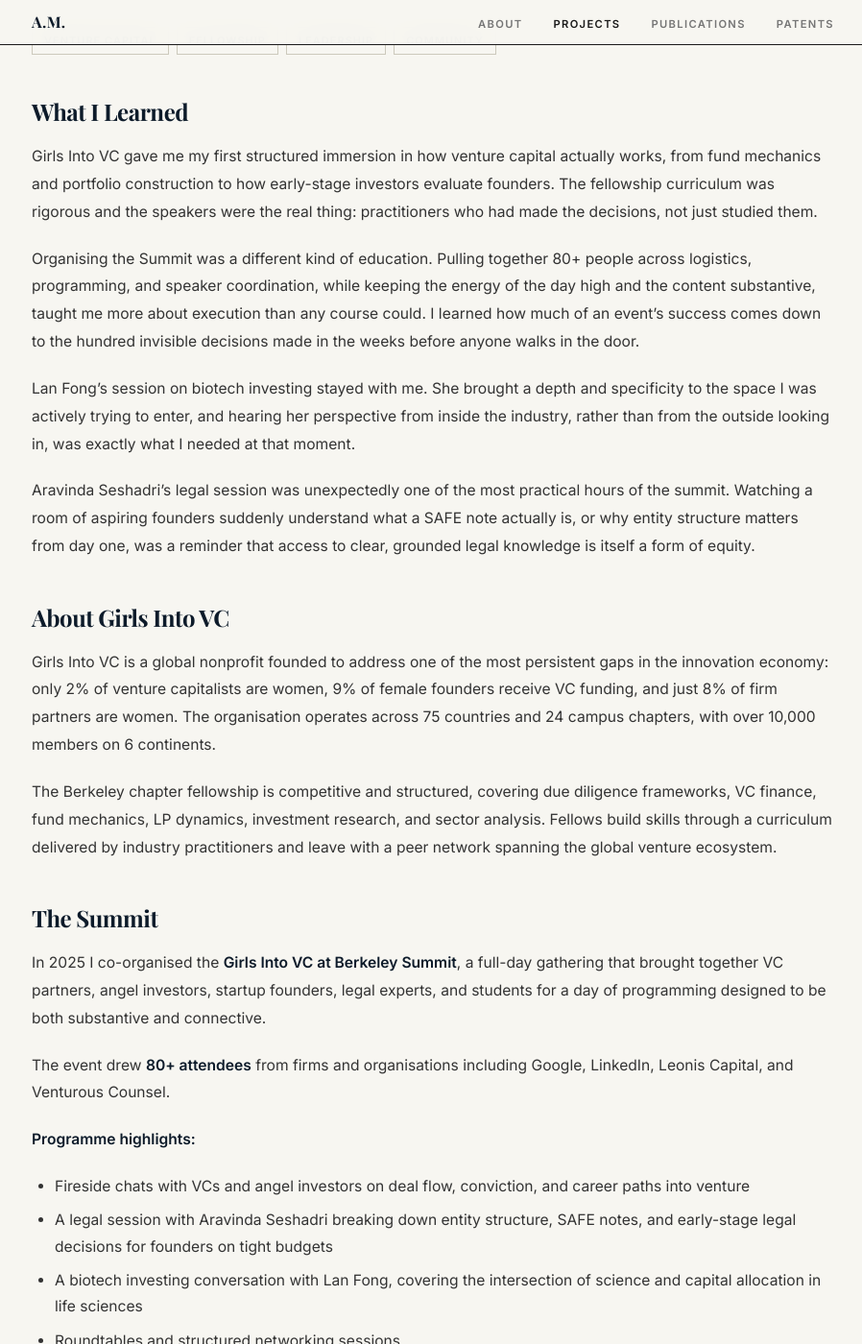
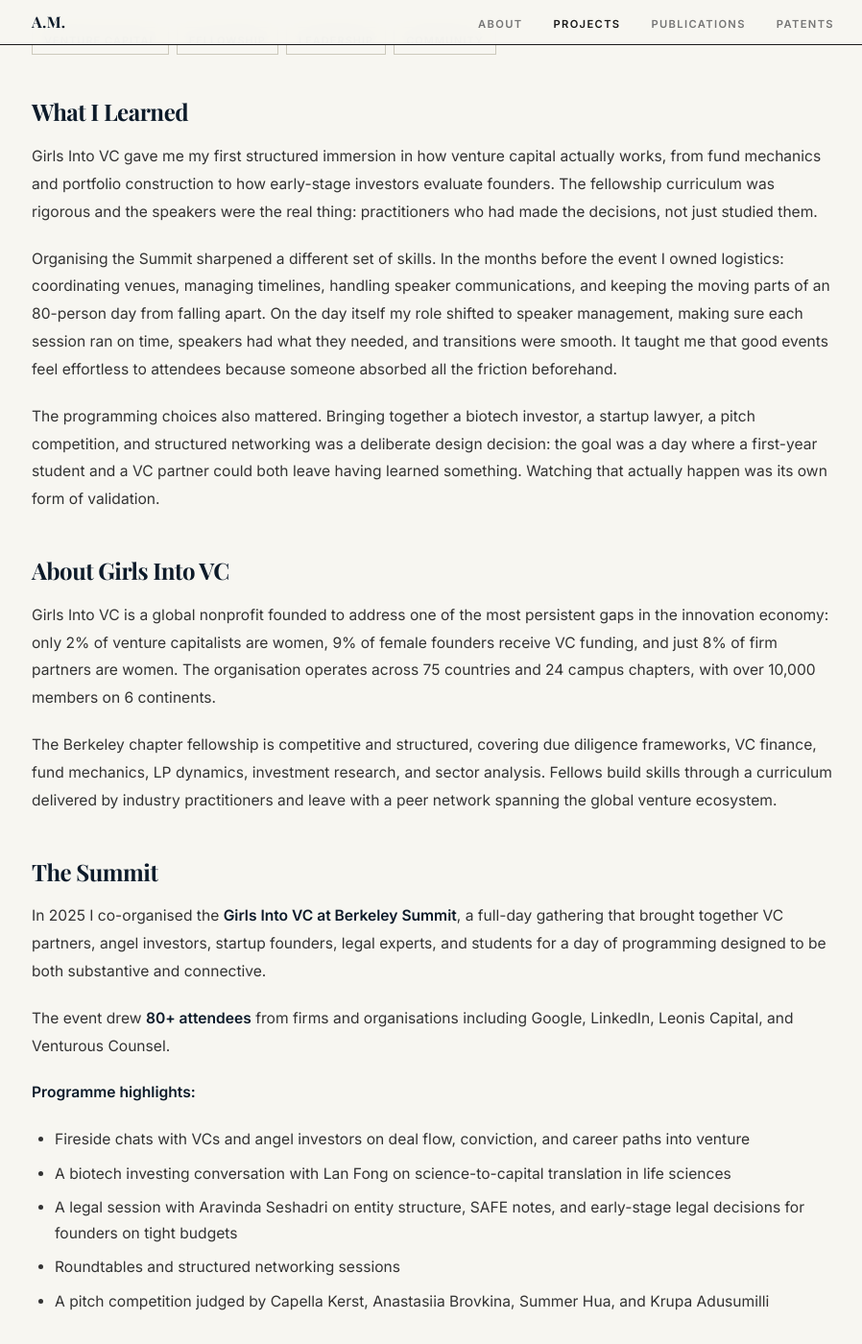
Before and after one commit to allimessinese/allimessinese.github.io, a Jekyll site: the page built from _projects/girls-into-vc-fellowship.md, in a window 1280 px wide and 1400 px high, scrolled down 644 px. Shown: the whole window at 96% size, without its empty margins (189-1087 px from the left). Built offline with Jekyll 4.4.1, drawn with Linux system fonts in a browser that asks for light colours; some web fonts are replaced; some of the changed text lies outside the part shown; grey boxes are pictures that could not be loaded.

Commit message:
Refine GIVC article: specific role, reframed speakers, second image
- Logistics pre-event + speaker management day-of explicitly named
- Lan Fong and Aravinda sections rewritten from organiser perspective
  (what the sessions delivered) not personal gratitude
- Fireside session photo added inline after programme list

Co-Authored-By: Claude Sonnet 4.6 <noreply@anthropic.com>

```diff
--- a/_projects/girls-into-vc-fellowship.md
+++ b/_projects/girls-into-vc-fellowship.md
@@ -21,11 +21,9 @@ links:
 
 Girls Into VC gave me my first structured immersion in how venture capital actually works, from fund mechanics and portfolio construction to how early-stage investors evaluate founders. The fellowship curriculum was rigorous and the speakers were the real thing: practitioners who had made the decisions, not just studied them.
 
-Organising the Summit was a different kind of education. Pulling together 80+ people across logistics, programming, and speaker coordination, while keeping the energy of the day high and the content substantive, taught me more about execution than any course could. I learned how much of an event's success comes down to the hundred invisible decisions made in the weeks before anyone walks in the door.
+Organising the Summit sharpened a different set of skills. In the months before the event I owned logistics: coordinating venues, managing timelines, handling speaker communications, and keeping the moving parts of an 80-person day from falling apart. On the day itself my role shifted to speaker management, making sure each session ran on time, speakers had what they needed, and transitions were smooth. It taught me that good events feel effortless to attendees because someone absorbed all the friction beforehand.
 
-Lan Fong's session on biotech investing stayed with me. She brought a depth and specificity to the space I was actively trying to enter, and hearing her perspective from inside the industry, rather than from the outside looking in, was exactly what I needed at that moment.
-
-Aravinda Seshadri's legal session was unexpectedly one of the most practical hours of the summit. Watching a room of aspiring founders suddenly understand what a SAFE note actually is, or why entity structure matters from day one, was a reminder that access to clear, grounded legal knowledge is itself a form of equity.
+The programming choices also mattered. Bringing together a biotech investor, a startup lawyer, a pitch competition, and structured networking was a deliberate design decision: the goal was a day where a first-year student and a VC partner could both leave having learned something. Watching that actually happen was its own form of validation.
 
 ## About Girls Into VC
 
@@ -42,15 +40,19 @@ The event drew **80+ attendees** from firms and organisations including Google,
 **Programme highlights:**
 
 - Fireside chats with VCs and angel investors on deal flow, conviction, and career paths into venture
-- A legal session with Aravinda Seshadri breaking down entity structure, SAFE notes, and early-stage legal decisions for founders on tight budgets
-- A biotech investing conversation with Lan Fong, covering the intersection of science and capital allocation in life sciences
+- A biotech investing conversation with Lan Fong on science-to-capital translation in life sciences
+- A legal session with Aravinda Seshadri on entity structure, SAFE notes, and early-stage legal decisions for founders on tight budgets
 - Roundtables and structured networking sessions
 - A pitch competition judged by Capella Kerst, Anastasiia Brovkina, Summer Hua, and Krupa Adusumilli
+
+![Fireside session at the Girls Into VC Summit](/assets/images/givc-fireside.jpg)
+
+Lan Fong's biotech investing session was one of the most technically grounded conversations of the day. She brought real specificity to how science becomes a fundable thesis, how biotech timelines shape portfolio construction, and what it actually takes to evaluate a life sciences deal. For a room with a range of backgrounds, that level of substance landed well.
+
+Aravinda Seshadri's legal session achieved something harder: making complex material immediately actionable. She broke down entity formation, SAFE structures, and early-stage legal decisions in plain language, and the room shifted noticeably as people moved from abstract awareness of these concepts to concrete understanding. That kind of clarity is what distinguishes a useful session from a good-sounding one.
 
 The day was built around a simple idea: that the conversations happening inside top VC firms should also be happening in rooms like this one.
 
 ## Community
 
 Girls Into VC runs on the energy of people who genuinely believe the funding gap is fixable and are willing to do the work to fix it. Being part of the Berkeley chapter team, from planning to execution to the conversations after the last session ended, reinforced why community-building is its own form of leverage in an industry where relationships are the infrastructure.
-
-Proud to be part of it.
```
Also changed, not shown: 1 other file.
